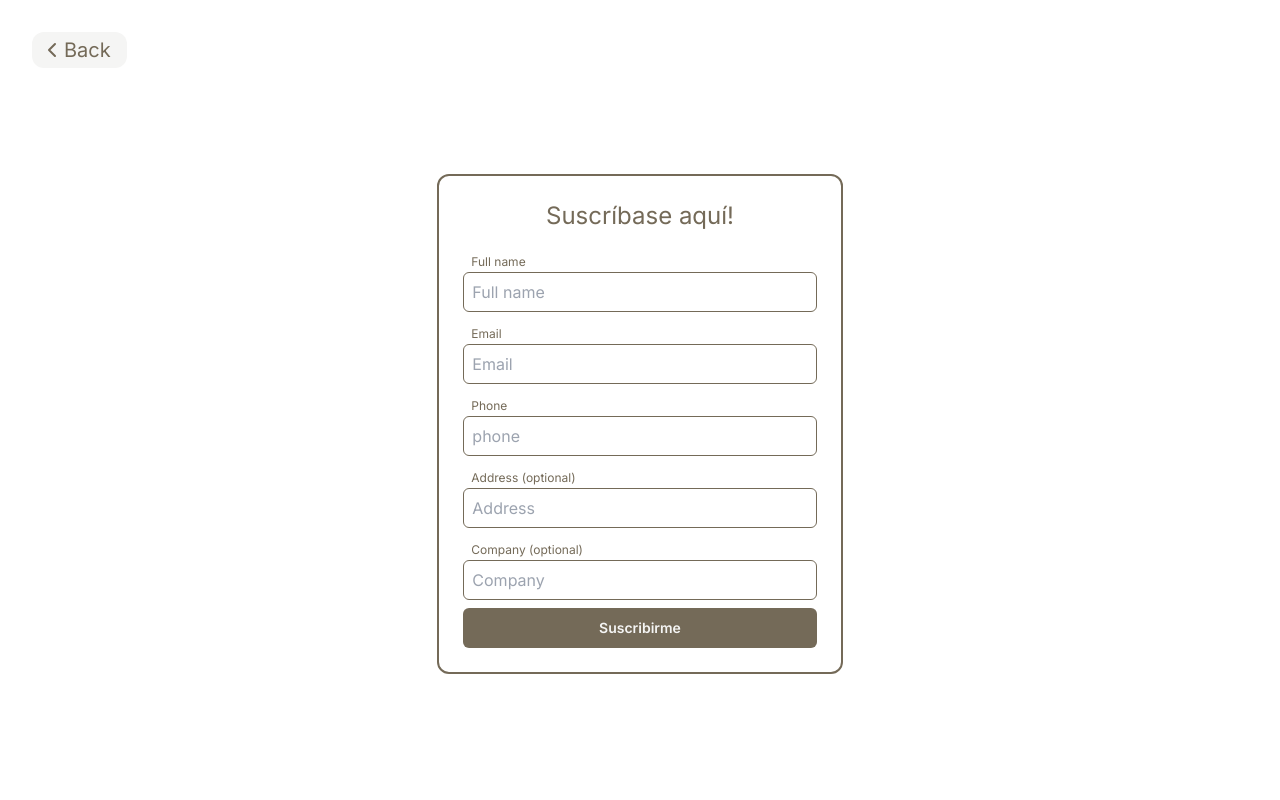
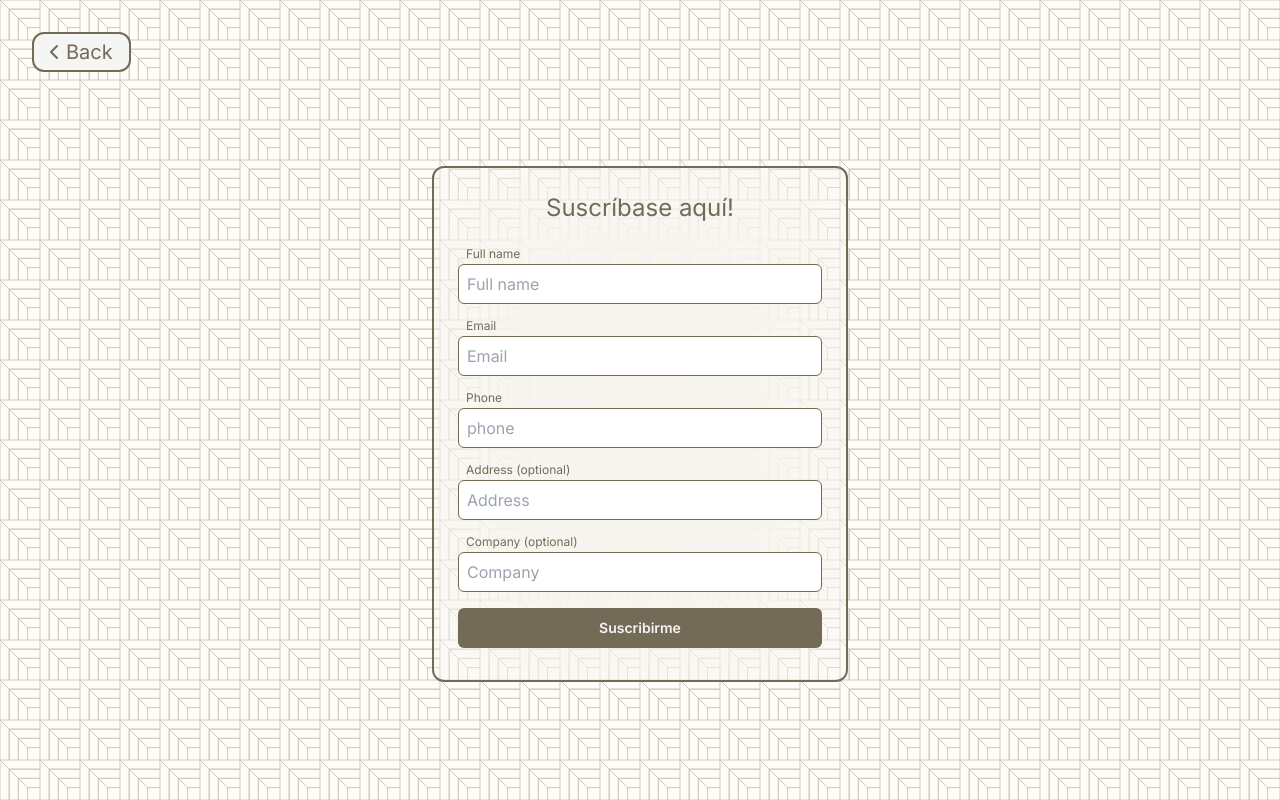
Before and after one commit to Risbel/ArtExperience, a Next.js app: page /confirm in a window 1280 px wide. Built offline with nearby package versions, Linux system fonts and the light colour scheme.

Commit message:
style: Add bg to `/confirm`

```diff
--- a/src/app/components/hero/Pattern2.tsx
+++ b/src/app/components/hero/Pattern2.tsx
@@ -5,7 +5,7 @@
     <div className="flex justify-center w-full h-full">
       <div className="absolute z-0 w-[400px] h-[400px] rotate-45 -translate-y-44">
         <div className="relative w-full h-full overflow-hidden">
-          <svg className="opacity-25" id="patternId" width="100%" height="100%" xmlns="http://www.w3.org/2000/svg">
+          <svg className="opacity-25" id="patternId2" width="100%" height="100%" xmlns="http://www.w3.org/2000/svg">
             <defs>
               <pattern
                 id="c"
--- a/src/app/confirm/components/ConfirmButton.tsx
+++ b/src/app/confirm/components/ConfirmButton.tsx
@@ -6,7 +6,7 @@
   const { pending } = useFormStatus();
 
   return (
-    <Button type="submit">
+    <Button className="my-2" type="submit">
       <span className="font-semibold text-secondary">{!pending ? "Suscribirme" : "Loading..."}</span>
     </Button>
   );
--- a/src/app/confirm/components/FormConfirm.tsx
+++ b/src/app/confirm/components/FormConfirm.tsx
@@ -8,8 +8,11 @@
   const ref = useRef<HTMLFormElement>(null);
 
   return (
-    <section id="formConfirm" className="flex justify-center w-full md:w-1/2 relative z-50 px-4 mb-8 md:mb-0 pt-12">
-      <div className="lg:w-2/3 flex flex-col items-center border-2 p-4 md:p-6 rounded-xl border-primary backdrop-blur-md">
+    <section
+      id="formConfirm"
+      className="flex justify-center items-center w-full h-full relative z-10 px-4 mb-8 md:mb-0 pt-12"
+    >
+      <div className="lg:w-1/3 flex flex-col items-center border-2 p-4 md:p-6 rounded-xl border-primary backdrop-blur-3xl">
         <div className="flex flex-col w-full mb-4">
           <p className="text-xl md:text-2xl text-center text-primary">Suscríbase aquí!</p>
         </div>
--- a/src/app/confirm/page.tsx
+++ b/src/app/confirm/page.tsx
@@ -6,8 +6,35 @@
 const Confirm = () => {
   return (
     <div className="flex justify-center items-center h-screen">
+      <svg
+        className="opacity-35 absolute z-0 h-full"
+        id="patternIdForm"
+        width="100%"
+        height="100%"
+        xmlns="http://www.w3.org/2000/svg"
+      >
+        <defs>
+          <pattern
+            id="form"
+            patternUnits="userSpaceOnUse"
+            width="40"
+            height="40"
+            patternTransform="scale(1) rotate(180)"
+          >
+            <rect x="0" y="0" width="100%" height="100%" fill="hsla(47, 100%, 96%, 1)" />
+            <path
+              d="M12.47 0H0v12.47h12.47Zm0 0v12.47l9.18 9.18V0ZM0 21.65v9.18h30.83l-9.18-9.18zm21.65 0-9.18-9.18H0v9.18zm0 0 9.18 9.18V0h-9.18ZM30.83 0v30.83L40 40V0ZM0 30.83V40h40l-9.17-9.17z"
+              strokeWidth="1"
+              stroke="hsla(39, 14%, 40%, 1)"
+              fill="none"
+            />
+          </pattern>
+        </defs>
+        <rect width="100%" height="100%" transform="translate(0,0)" fill="url(#form)" />
+      </svg>
+
       <Link
-        className="flex items-center absolute left-4 top-4 lg:left-8 lg:top-8 text-xl text-primary bg-secondary pl-2 pr-4 py-1 rounded-xl hover:bg-[#bcb9978a] transition-colors group"
+        className="flex items-center absolute z-20  left-4 top-4 lg:left-8 lg:top-8 text-xl text-primary bg-secondary border-2 border-primary pl-2 pr-4 py-1 rounded-xl hover:bg-[#bcb9978a] transition-colors group"
         href={"/"}
       >
         <ChevronLeft className="group-hover:-translate-x-2 transition-transform duration-500" /> Back
```
